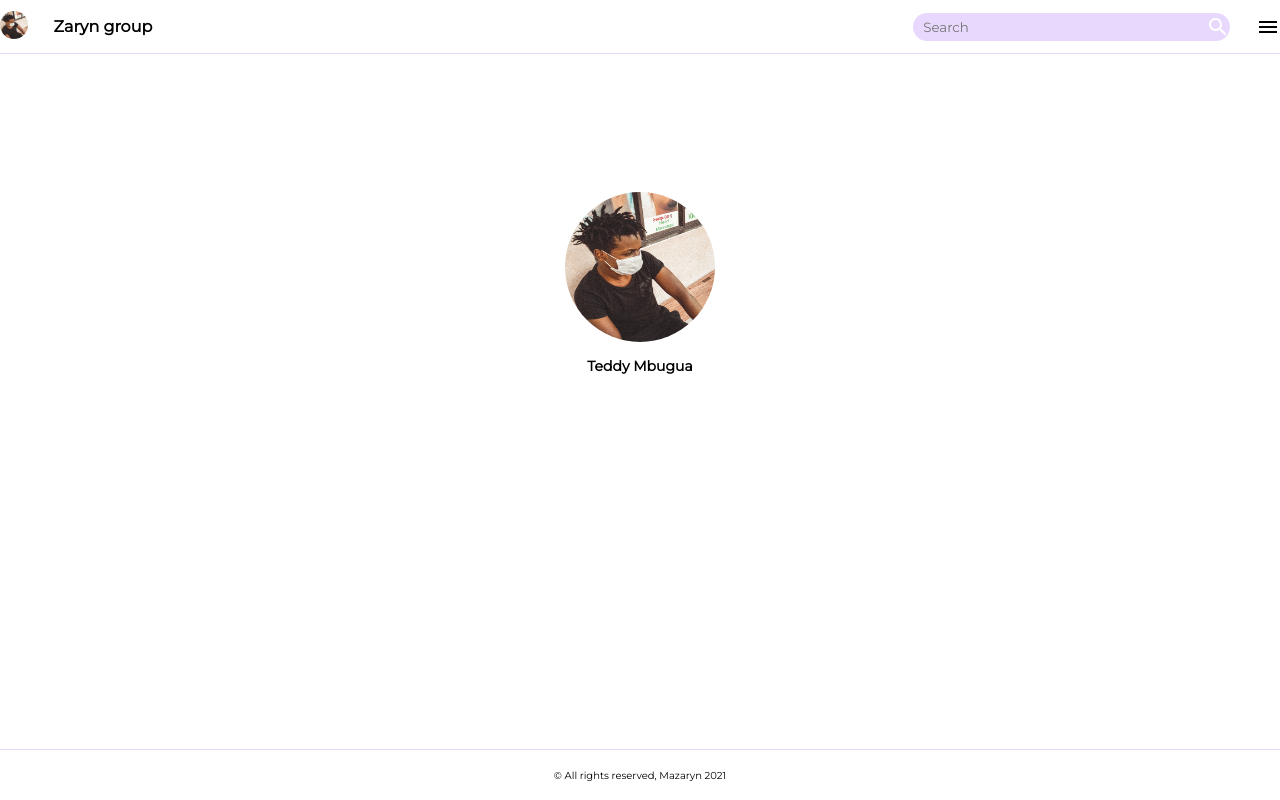
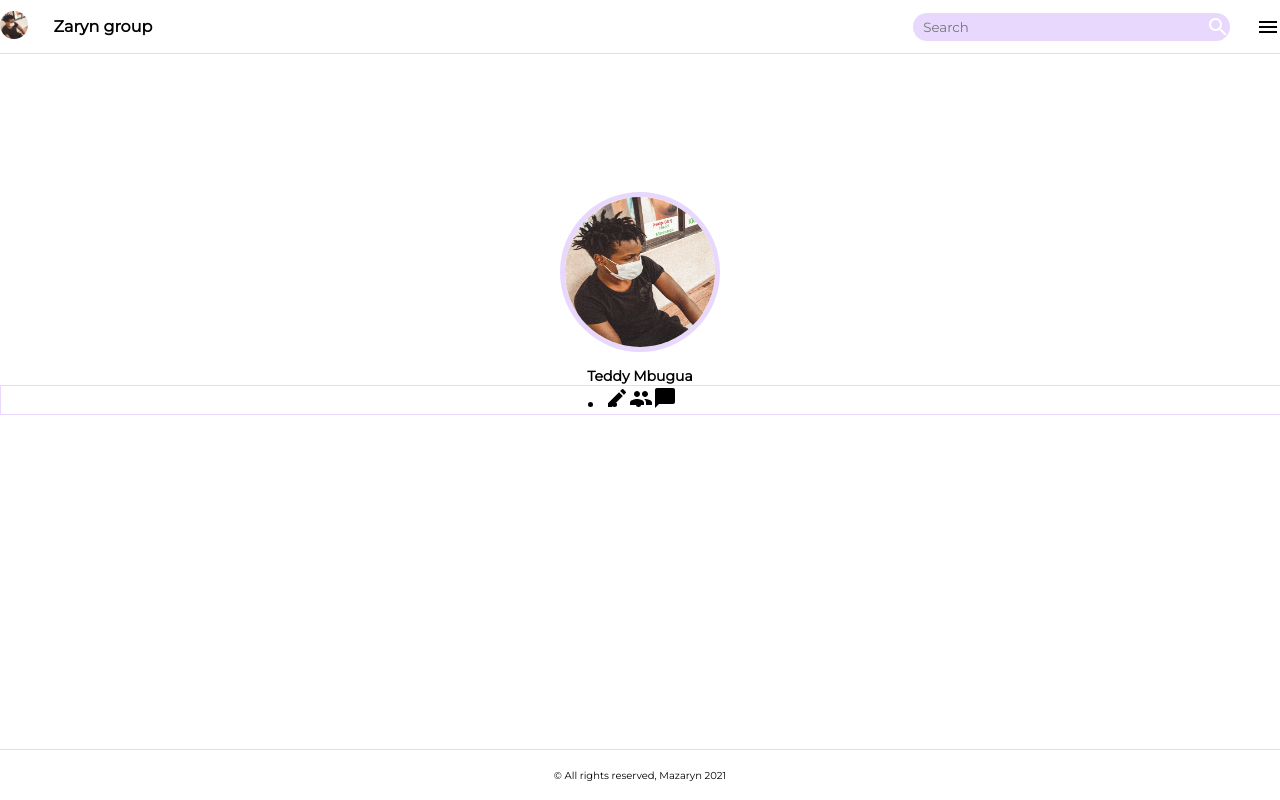
Before and after one commit to aiden77mori/mazaryn-frontend, a React (Create React App) app: page /profile in a window 1280 px wide. Built offline with nearby package versions, Linux system fonts and the light colour scheme.

Commit message:
profile page footer

```diff
--- a/src/components/middle pane/profile/Profile.css
+++ b/src/components/middle pane/profile/Profile.css
@@ -28,6 +28,7 @@
     height: 150px;
     width: 150px;
     border-radius: 50%;
+    border: 5px solid #e9d8fd;
 }
 
 .profile figcaption{
@@ -35,3 +36,16 @@
     font-size: 14px;
     font-weight: bold;
 }
+
+/*footer menu*/
+
+.footerMenu{
+    width: 100%;
+    border:1px solid #e9d8fd;
+}
+
+.footerMenu ul{
+    display: flex;
+    flex-direction: row;
+    justify-content: center;
+}
--- a/src/components/middle pane/profile/Profile.js
+++ b/src/components/middle pane/profile/Profile.js
@@ -1,5 +1,8 @@
 import React from 'react';
 import './Profile.css';
+import EditIcon from '@material-ui/icons/Edit';
+import ChatBubbleIcon from '@material-ui/icons/ChatBubble';
+import GroupIcon from '@material-ui/icons/Group';
 
 function Profile(){
 
@@ -11,6 +14,25 @@ function Profile(){
                     Teddy Mbugua
                 </figcaption>
             </figure>
+            <FooterMenu />
+        </div>
+    );
+}
+
+function FooterMenu(){
+    return(
+        <div className='footerMenu'>
+            <ul>
+                <li>
+                    <EditIcon />
+                </li>
+                <li>
+                    <GroupIcon />
+                </li>
+                <li>
+                    <ChatBubbleIcon />
+                </li>
+            </ul>
         </div>
     );
 }
```
Also changed, not shown: 1 other file (tests, documents, lock files or other folders).
